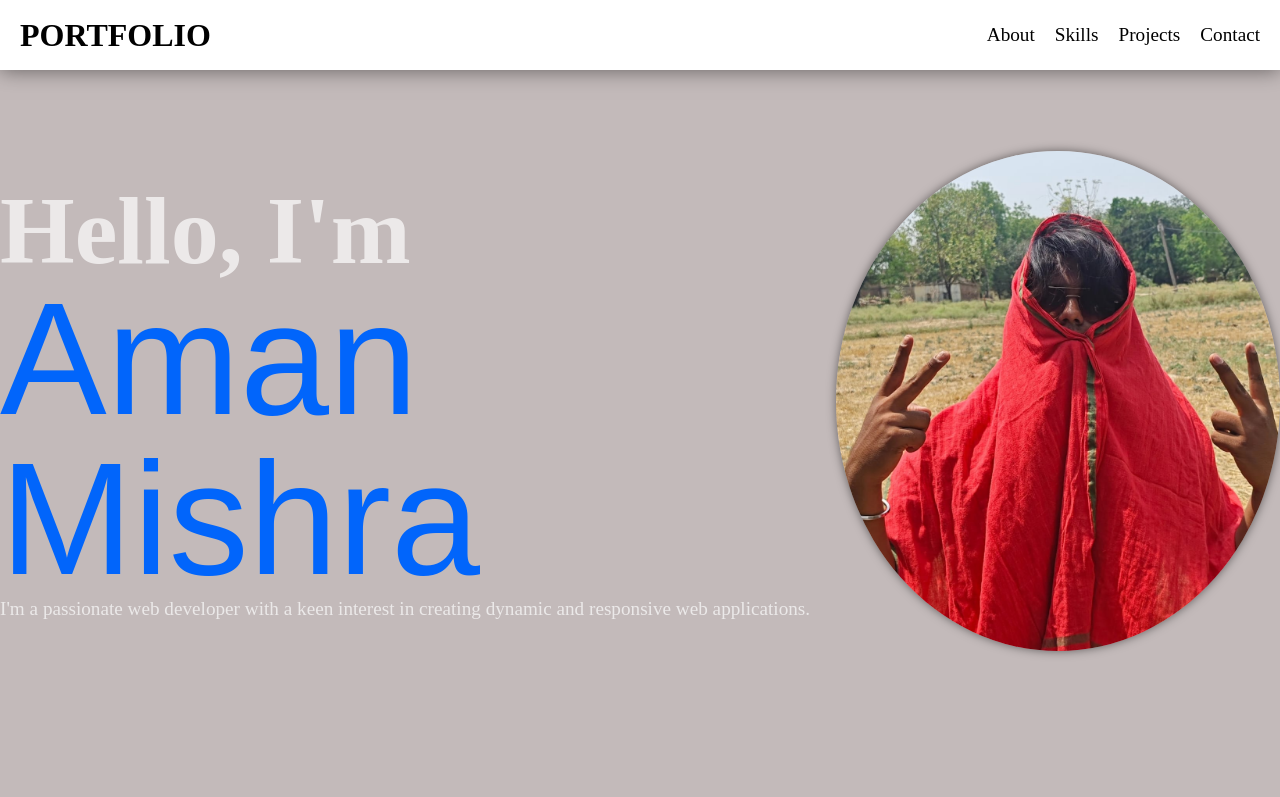
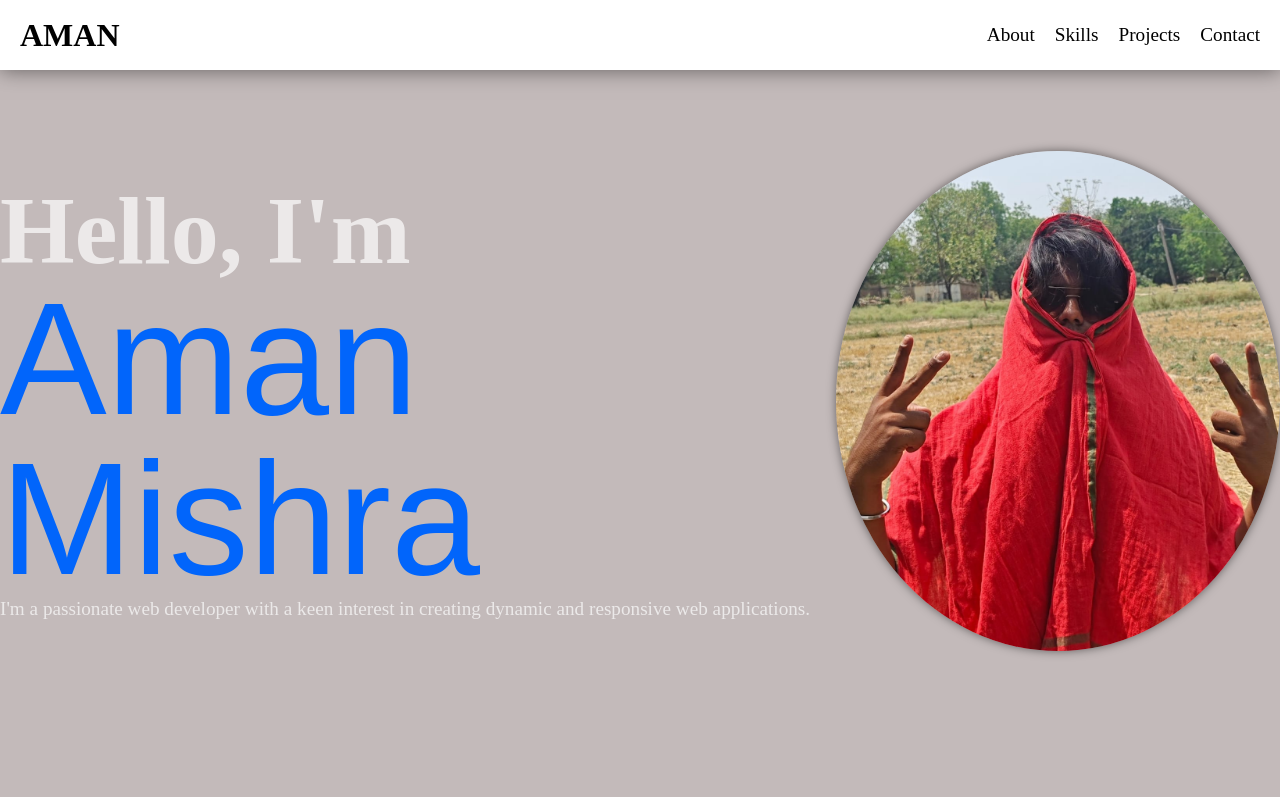
Before and after one commit to AmanM2905/Portfolio-Website, a plain HTML site: page index.html in a window 1280 px wide. Shown: the top 797 px of the page. Drawn offline with Linux system fonts and the light colour scheme.

Commit message:
Update index.html

```diff
--- a/index.html
+++ b/index.html
@@ -12,7 +12,7 @@
         <nav>
             <div class="navbar">
                 <div class="nav-logo">
-                    <a href="index.html">PORTFOLIO</a>
+                    <a href="index.html">AMAN</a>
                 </div>
                 <div class="nav-links">
                     <a href="#About">About</a>
```
